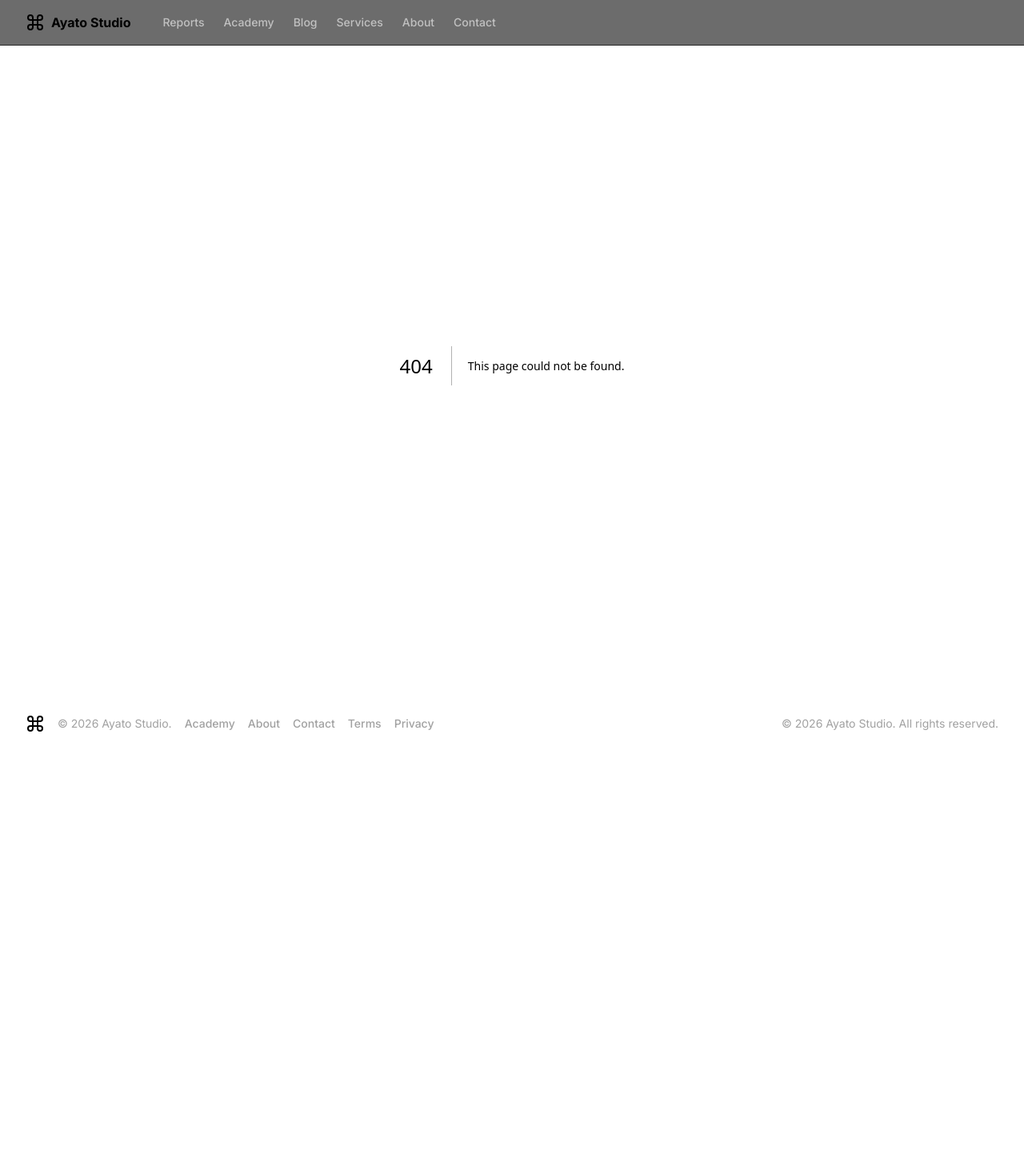
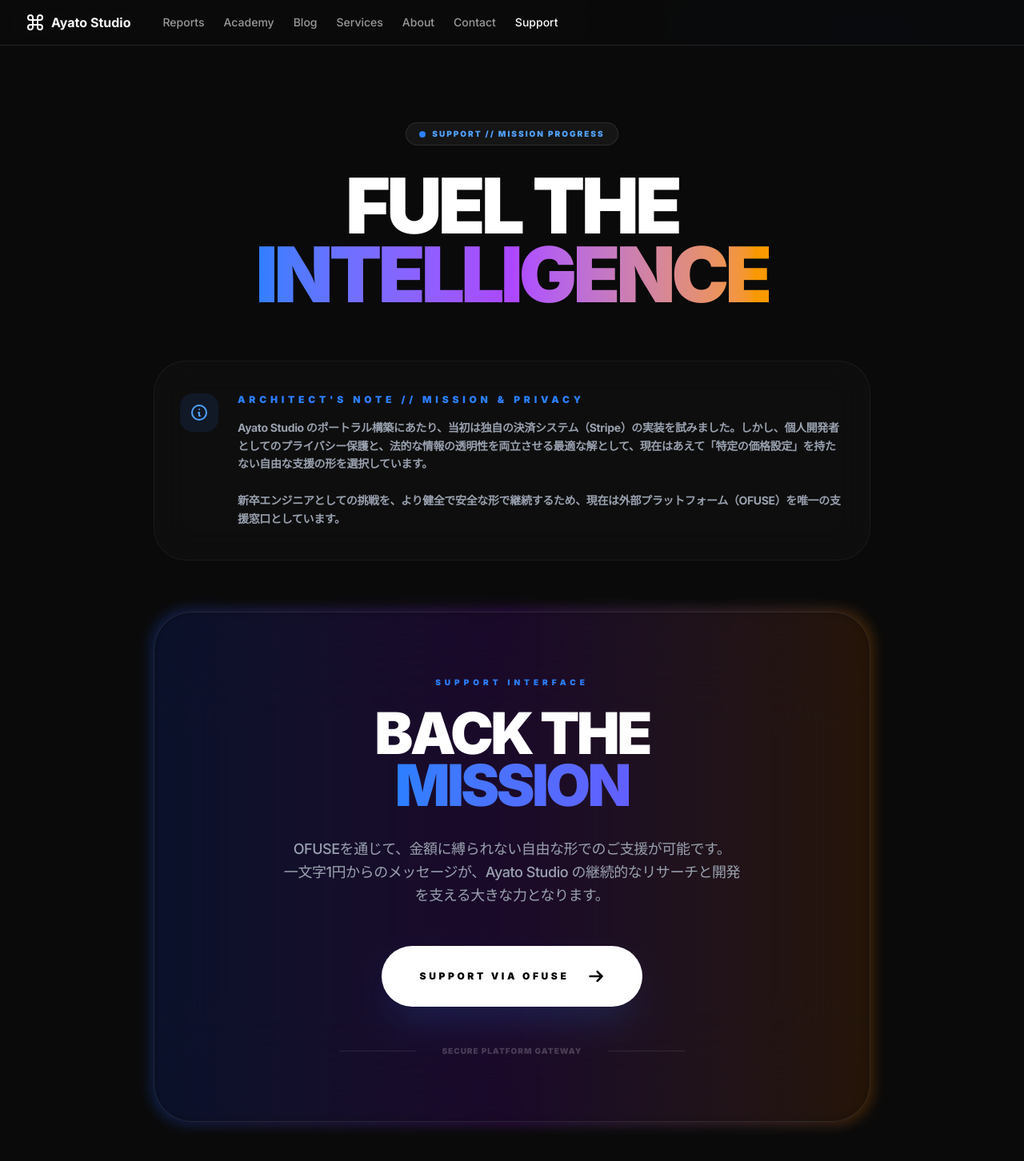
Before and after one commit to Ayato-AI-for-Auto/ayato-studio-portal, a Next.js app: page /support in a window 1280 px wide. Before the commit this address had no page. Shown: the top 1452 px of the page at 80% size. Before the commit the page ends 953 px from the top, so only its background shows below. Built offline with nearby package versions, Linux system fonts and the light colour scheme.

Commit message:
feat: pivot support model to OFUSE & archive Stripe prototype due to privacy/legal constraints

```diff
--- a/package.json
+++ b/package.json
@@ -30,6 +30,7 @@
     "react": "19.2.3",
     "react-dom": "19.2.3",
     "react-markdown": "^10.1.0",
+    "stripe": "^22.0.1",
     "tailwind-merge": "^3.5.0"
   },
   "devDependencies": {
--- /dev/null
+++ b/src/app/actions/stripe-checkout.ts
@@ -0,0 +1,60 @@
+'use server';
+
+import { stripe } from '@/lib/stripe/client';
+import { headers } from 'next/headers';
+
+/**
+ * Creates a Stripe Checkout Session for Support/Donation
+ *
+ * @param priceId - The Stripe Price ID for the selected tier (Optional for custom amount, though here we assume fixed prices)
+ * @param amount - Optional amount in JPY (if priceId is not used)
+ * @param tierName - Name of the support tier
+ * @returns { url: string } | { error: string }
+ */
+export async function createCheckoutSession(params: {
+  amount: number;
+  tierName: string;
+}) {
+  const { amount, tierName } = params;
+  const headerList = await headers();
+  const origin = headerList.get('origin');
+
+  if (!process.env.STRIPE_SECRET_KEY) {
+    return { error: 'Payment logic is not configured. Please set STRIPE_SECRET_KEY.' };
+  }
+
+  try {
+    const session = await stripe.checkout.sessions.create({
+      payment_method_types: ['card'],
+      line_items: [
+        {
+          price_data: {
+            currency: 'jpy',
+            product_data: {
+              name: `Support: ${tierName}`,
+              description: `Ayato Studio 運営支援 - ${tierName} ティア`,
+            },
+            unit_amount: amount,
+          },
+          quantity: 1,
+        },
+      ],
+      mode: 'payment',
+      success_url: `${origin}/support?success=true`,
+      cancel_url: `${origin}/support?canceled=true`,
+      metadata: {
+        tier: tierName,
+        type: 'donation',
+      },
+    });
+
+    if (!session.url) {
+      throw new Error('Failed to generate session URL.');
+    }
+
+    return { url: session.url };
+  } catch (error: any) {
+    console.error('[Stripe] Error creating checkout session:', error);
+    return { error: error.message || 'Payment initiation failed.' };
+  }
+}
--- /dev/null
+++ b/src/app/support/page.tsx
@@ -0,0 +1,126 @@
+'use client';
+
+import { Suspense } from 'react';
+import { motion } from 'framer-motion';
+import Link from 'next/link';
+
+const OFUSE_URL = 'https://ofuse.me/21cfc1d2';
+
+function SupportPageContent() {
+  return (
+    <div className="max-w-4xl mx-auto">
+      {/* Developer Note: The "Why" */}
+      <motion.div
+        initial={{ opacity: 0, y: 20 }}
+        animate={{ opacity: 1, y: 0 }}
+        transition={{ duration: 0.8 }}
+        className="mb-16 px-8 py-10 rounded-[2.5rem] bg-white/[0.02] border border-white/5 backdrop-blur-xl"
+      >
+        <div className="flex items-start gap-6">
+          <div className="p-3 rounded-2xl bg-blue-500/10 text-blue-400">
+            <svg className="w-6 h-6" fill="none" viewBox="0 0 24 24" stroke="currentColor">
+              <path strokeLinecap="round" strokeLinejoin="round" strokeWidth={2} d="M13 16h-1v-4h-1m1-4h.01M21 12a9 9 0 11-18 0 9 9 0 0118 0z" />
+            </svg>
+          </div>
+          <div>
+            <h4 className="text-blue-500 text-xs font-black uppercase tracking-[0.4em] mb-4">Architect's Note // Mission & Privacy</h4>
+            <p className="text-gray-400 text-sm leading-relaxed font-bold tracking-tight">
+              Ayato Studio のポートラル構築にあたり、当初は独自の決済システム（Stripe）の実装を試みました。しかし、個人開発者としてのプライバシー保護と、法的な情報の透明性を両立させる最適な解として、現在はあえて「特定の価格設定」を持たない自由な支援の形を選択しています。<br /><br />
+              新卒エンジニアとしての挑戦を、より健全で安全な形で継続するため、現在は外部プラットフォーム（OFUSE）を唯一の支援窓口としています。
+            </p>
+          </div>
+        </div>
+      </motion.div>
+
+      {/* Primary Action: OFUSE Support */}
+      <motion.div
+        initial={{ opacity: 0, y: 30 }}
+        animate={{ opacity: 1, y: 0 }}
+        transition={{ duration: 0.8, delay: 0.2 }}
+        className="relative group mb-12"
+      >
+        <div className="absolute -inset-1 bg-gradient-to-r from-blue-600 via-purple-600 to-amber-600 rounded-[3rem] blur opacity-25 group-hover:opacity-60 transition duration-1000 group-hover:duration-200"></div>
+        <div className="relative p-12 md:p-20 rounded-[3rem] bg-black/40 border border-white/10 backdrop-blur-3xl overflow-hidden text-center">
+
+          <div className="max-w-xl mx-auto mb-12">
+            <h3 className="text-blue-500 text-[10px] font-black uppercase tracking-[0.5em] mb-6">Support Interface</h3>
+            <h2 className="text-5xl md:text-7xl font-black text-white mb-8 uppercase tracking-tighter leading-[0.9]">
+              BACK THE<br />
+              <span className="text-transparent bg-clip-text bg-gradient-to-r from-blue-500 to-indigo-500">MISSION</span>
+            </h2>
+            <p className="text-gray-400 text-lg font-medium leading-relaxed tracking-tight">
+              OFUSEを通じて、金額に縛られない自由な形でのご支援が可能です。<br />
+              一文字1円からのメッセージが、Ayato Studio の継続的なリサーチと開発を支える大きな力となります。
+            </p>
+          </div>
+
+          <Link
+            href={OFUSE_URL}
+            target="_blank"
+            rel="noopener noreferrer"
+            className="inline-flex items-center gap-6 px-12 py-7 rounded-full bg-white text-black text-xs font-black uppercase tracking-[0.3em] hover:scale-105 active:scale-95 transition-all duration-300 shadow-2xl shadow-blue-500/20"
+          >
+            Support via OFUSE
+            <svg className="w-5 h-5 transition-transform group-hover:translate-x-1" fill="none" viewBox="0 0 24 24" stroke="currentColor">
+              <path strokeLinecap="round" strokeLinejoin="round" strokeWidth={3} d="M14 5l7 7m0 0l-7 7m7-7H3" />
+            </svg>
+          </Link>
+
+          <div className="mt-12 flex items-center justify-center gap-8 opacity-20 transition-opacity group-hover:opacity-40 duration-700">
+             <div className="h-px w-24 bg-white/50" />
+             <div className="text-[10px] uppercase font-black tracking-widest text-white">Secure Platform Gateway</div>
+             <div className="h-px w-24 bg-white/50" />
+          </div>
+        </div>
+      </motion.div>
+
+      <motion.p
+        initial={{ opacity: 0 }}
+        animate={{ opacity: 0.3 }}
+        transition={{ delay: 1 }}
+        className="text-center text-[8px] uppercase font-black tracking-[0.5em] text-gray-500"
+      >
+        Archived Prototype: Stripe v1.0 Engine // Suspended for Privacy Protection
+      </motion.p>
+    </div>
+  );
+}
+
+export default function SupportPage() {
+  return (
+    <main className="relative min-h-screen bg-background selection:bg-blue-500/30 overflow-x-hidden py-24 px-6">
+      {/* Background Elements */}
+      <div className="fixed inset-0 overflow-hidden pointer-events-none -z-10">
+        <div className="absolute top-[-10%] right-[-5%] w-[40%] h-[40%] rounded-full bg-blue-600/5 blur-[120px] animate-pulse" />
+        <div className="absolute bottom-[10%] left-[-5%] w-[35%] h-[35%] rounded-full bg-purple-600/5 blur-[120px] animation-delay-2000 animate-pulse" />
+      </div>
+
+      <div className="container mx-auto max-w-6xl">
+        <motion.div
+          initial={{ opacity: 0, y: 20 }}
+          animate={{ opacity: 1, y: 0 }}
+          transition={{ duration: 0.8 }}
+          className="text-center mb-16"
+        >
+          <div className="inline-flex items-center gap-2 px-4 py-1.5 rounded-full mb-8 border border-white/10 bg-white/5 backdrop-blur-sm">
+            <span className="relative flex h-2 w-2">
+              <span className="relative inline-flex rounded-full h-2 w-2 bg-blue-500"></span>
+            </span>
+            <span className="text-[10px] uppercase font-black tracking-[0.2em] text-blue-400">Support // Mission Progress</span>
+          </div>
+
+          <h1 className="text-5xl md:text-8xl font-black tracking-tighter text-white mb-8 uppercase leading-[0.9]">
+            FUEL THE<br />
+            <span className="text-transparent bg-clip-text bg-gradient-to-r from-blue-500 via-purple-500 to-amber-500">
+              INTELLIGENCE
+            </span>
+          </h1>
+        </motion.div>
+
+        <Suspense fallback={<div className="text-center text-gray-500 py-20 uppercase font-black tracking-widest animate-pulse">Initializing Interface...</div>}>
+          <SupportPageContent />
+        </Suspense>
+      </div>
+    </main>
+  );
+}
--- a/src/app/tokutei/page.tsx
+++ b/src/app/tokutei/page.tsx
@@ -75,11 +75,11 @@
                                 </tr>
                                 <tr className="border-b border-white/5">
                                     <th className="p-8 md:p-10 bg-white/[0.01] font-black text-gray-400 uppercase tracking-widest text-[10px]">お支払方法</th>
-                                    <td className="p-8 md:p-10 text-gray-200 font-medium">クレジットカード、その他当社が指定する方法（Stripe経由）。</td>
+                                    <td className="p-8 md:p-10 text-gray-200 font-medium">外部プラットフォーム（OFUSE等）を介した決済、または当社が別途指定する方法。なお、現在はStripeによる直接販売は停止しており、プラットフォームの規約に準じます。</td>
                                 </tr>
                                 <tr className="border-b border-white/5">
                                     <th className="p-8 md:p-10 bg-white/[0.01] font-black text-gray-400 uppercase tracking-widest text-[10px]">提供開始後のキャンセル・返品</th>
-                                    <td className="p-8 md:p-10 text-gray-200 font-medium">デジタルコンテンツの性質上、提供開始後の返品・キャンセルはお受けできません。解約は次回の更新日までに行うものとし、日割り計算による返金は行いません。</td>
+                                    <td className="p-8 md:p-10 text-gray-200 font-medium">デジタルコンテンツおよび寄付の性質上、決済完了後の返品・キャンセルはお受けできません。各プラットフォームのポリシーに従ってください。</td>
                                 </tr>
                                 <tr>
                                     <th className="p-8 md:p-10 bg-white/[0.01] font-black text-gray-400 uppercase tracking-widest text-[10px]">動作環境</th>
@@ -92,8 +92,8 @@
 
                 <div className="mt-16 p-8 md:p-10 rounded-[2rem] border border-blue-500/20 bg-blue-500/5">
                     <p className="text-gray-400 text-sm leading-relaxed">
-                        ※上記項目で「[ ]」となっている箇所については、法的に運営者の個人情報または法人情報を開示する必要があります。
-                        実際のサービス運営にあたっては、運営者様の最新情報を正確にご入力いただくようお願い申し上げます。
+                        ※現在、Ayato Studio では個人開発におけるプライバシー保護の観点から、直接の販売を行わず、外部プラットフォーム（OFUSE）を主要な支援窓口としています。<br />
+                        直接販売の再開時には、法的に求められる情報を適切に公開いたします。
                     </p>
                 </div>
             </article>
--- a/src/components/site-header.tsx
+++ b/src/components/site-header.tsx
@@ -30,6 +30,10 @@
                 title: "Contact",
                 href: "/contact",
               },
+              {
+                title: "Support",
+                href: "/support",
+              },
           ]}
         />
         <nav className="flex items-center space-x-2">
--- /dev/null
+++ b/src/lib/stripe/client.ts
@@ -0,0 +1,16 @@
+import Stripe from 'stripe';
+
+if (!process.env.STRIPE_SECRET_KEY) {
+  // We use console.warn instead of error here to avoid breaking the build if the key is missing in CI
+  // The framework will handle missing keys gracefully in the UI
+  console.warn('[Stripe] STRIPE_SECRET_KEY is missing. Payment features will be disabled.');
+}
+
+export const stripe = new Stripe(process.env.STRIPE_SECRET_KEY || '', {
+  // Use the latest API version or specify a known stable one
+  apiVersion: '2025-02-24-preview' as any,
+  appInfo: {
+    name: 'Ayato Studio Portal',
+    version: '1.0.0',
+  },
+});
```
Also changed, not shown: 1 other file (tests, documents, lock files or other folders).
